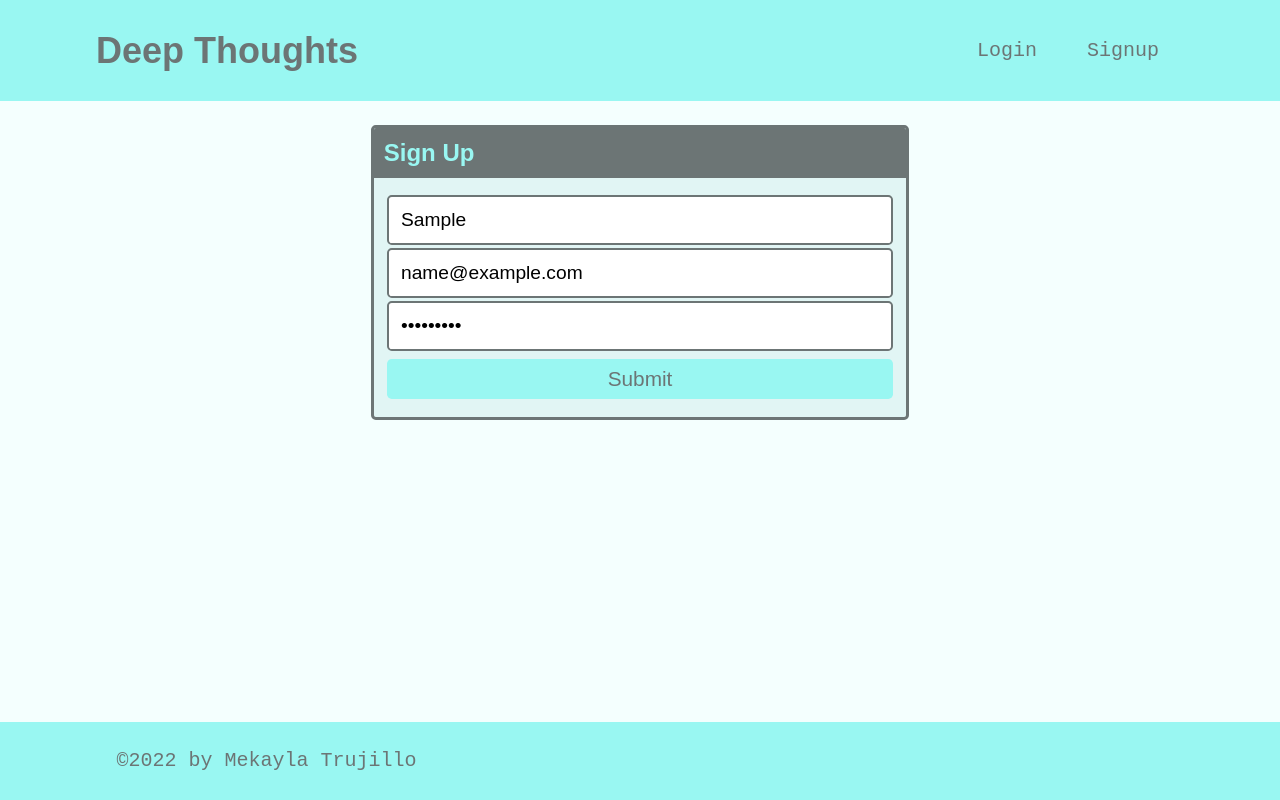
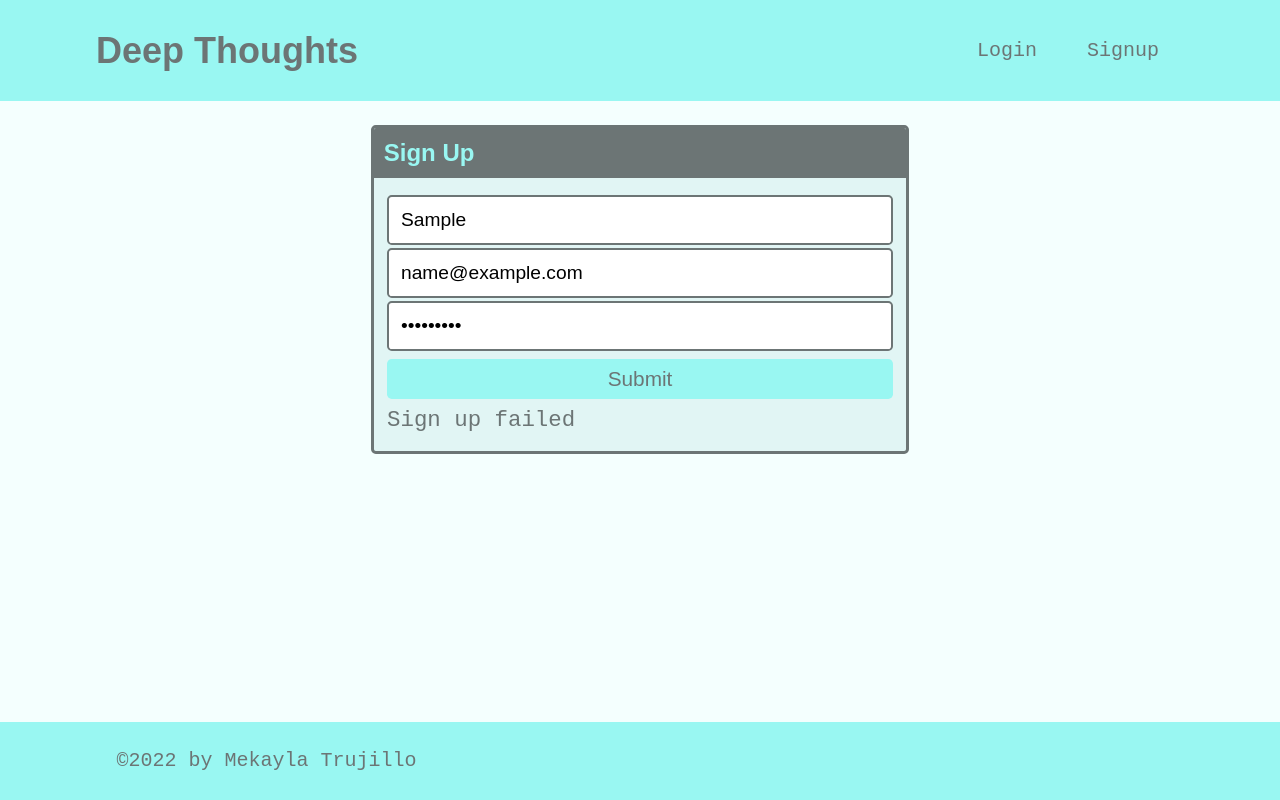
Before and after one commit to trujilml/deep-thoughts, a React (Create React App) app in the folder client/: page /signup in a window 1280 px wide. Both pictures are taken after typing "Sample", "name@example.com", "Sample123" into the empty fields and a click on the button "Submit". Built offline with nearby package versions, Linux system fonts and the light colour scheme; no server answers; the HTML template or start-up script is replaced by a standard one.

Commit message:
created and implemented user based mutations

```diff
--- a/client/package.json
+++ b/client/package.json
@@ -1,8 +1,8 @@
 {
-  "proxy": "http://localhost:3001",
   "name": "client",
   "version": "0.1.0",
   "private": true,
+  "proxy": "http://localhost:3001",
   "dependencies": {
     "@apollo/client": "^3.5.8",
     "@testing-library/jest-dom": "^5.16.2",
--- a/client/src/pages/Signup.js
+++ b/client/src/pages/Signup.js
@@ -1,7 +1,11 @@
 import React, { useState } from 'react';
+import { useMutation } from '@apollo/client';
+import { ADD_USER } from '../utils/mutations';
 
 const Signup = () => {
   const [formState, setFormState] = useState({ username: '', email: '', password: '' });
+
+  const [addUser, {error}] = useMutation(ADD_USER);
 
   // update state based on form input changes
   const handleChange = (event) => {
@@ -16,6 +20,15 @@
   // submit form
   const handleFormSubmit = async (event) => {
     event.preventDefault();
+
+    try {
+      const {data} = await addUser({
+        variables: {...formState},
+      });
+      console.log(data);
+    } catch (e) {
+      console.error(e);
+    }
   };
 
   return (
@@ -56,6 +69,7 @@
                 Submit
               </button>
             </form>
+            {error && <div>Sign up failed</div>}
           </div>
         </div>
       </div>
--- a/client/src/pages/SingleThought.js
+++ b/client/src/pages/SingleThought.js
@@ -17,7 +17,6 @@
   if (loading) {
     return <div>Loading...</div>;
   }
-  // console.log(thoughtId);
 
   return (
     <div>
--- /dev/null
+++ b/client/src/utils/mutations.js
@@ -0,0 +1,25 @@
+import { gql } from '@apollo/client';
+
+export const LOGIN_USER = gql `
+    mutation login($email: String!, $password: String!) {
+        login(email: $email, password: $password) {
+            token
+            user {
+                _id
+                username
+            }
+        }
+    }
+    `;
+
+export const ADD_USER = gql `
+    mutation addUser($username: String!, $email: String!, $password: String!) {
+        addUser(username: $username, email: $email, password: $password) {
+            token
+            user {
+                _id
+                username
+            }
+        }
+    }
+    `;
```
